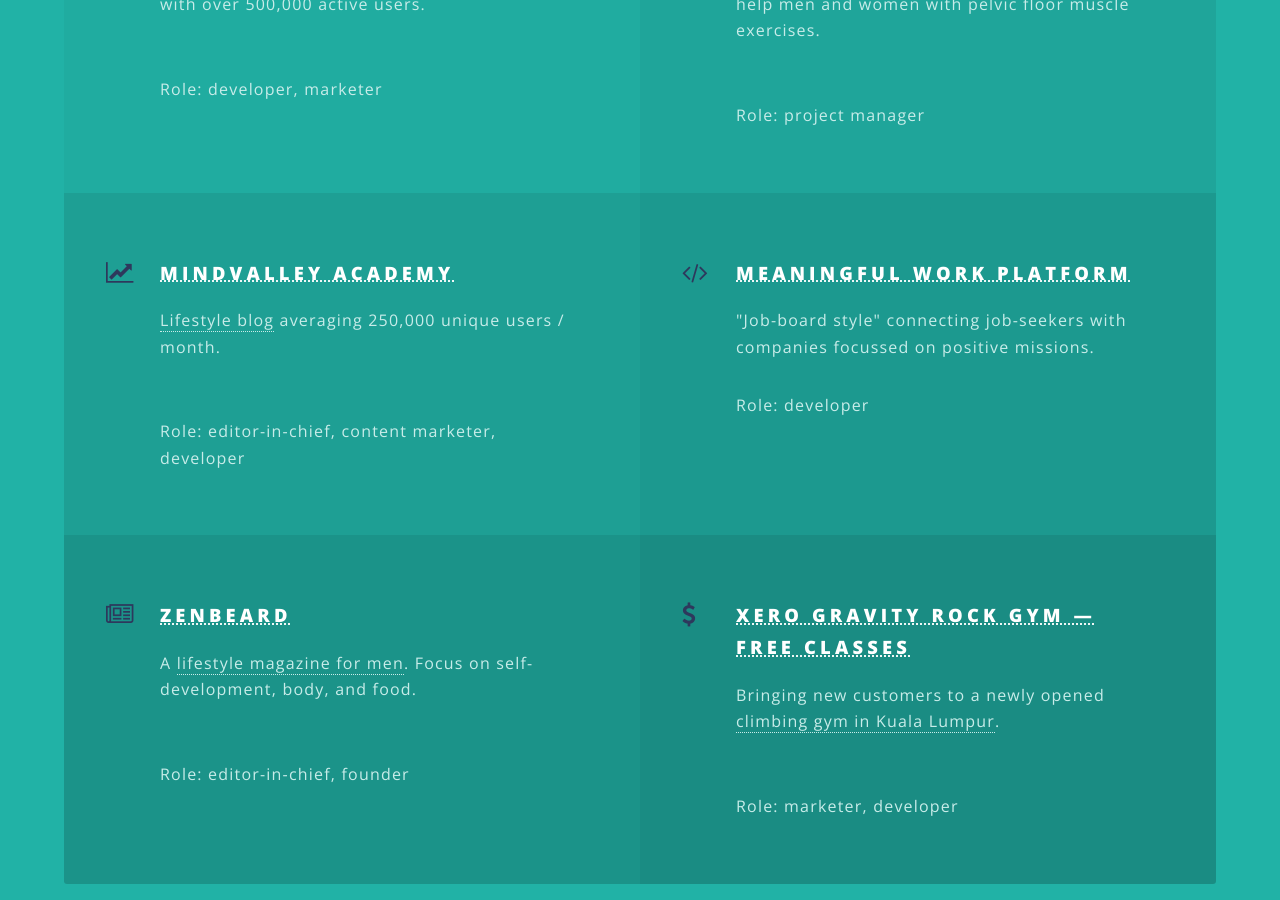
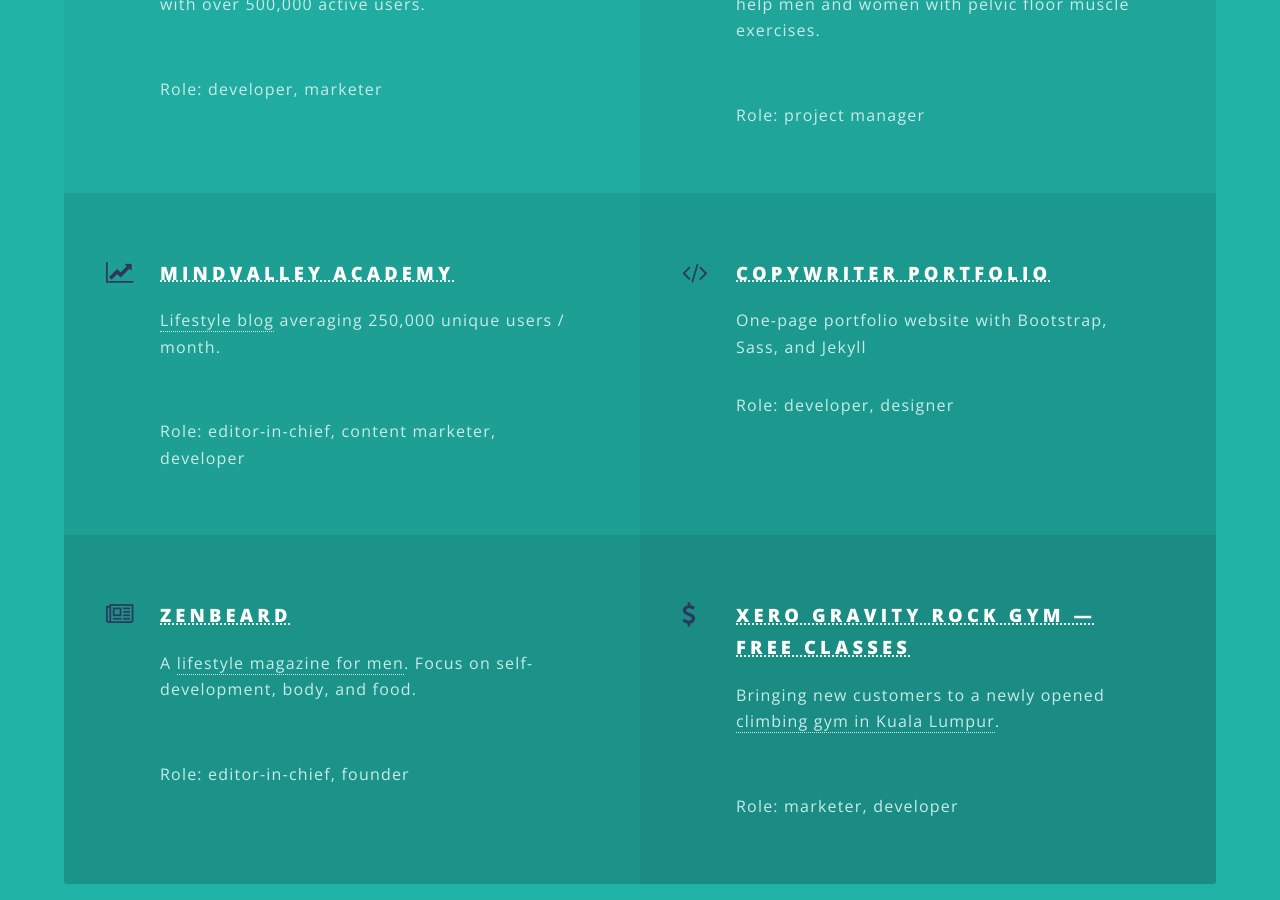
Before and after one commit to lexi89/one-page-folio, a Jekyll site: the page built from index.html, in a window 1280 px wide and 900 px high, scrolled down 3379 px. Built offline with Jekyll 4.4.1, drawn with Linux system fonts in a browser that asks for light colours.

Commit message:
add kat's portfolio

```diff
--- a/index.html
+++ b/index.html
@@ -77,8 +77,8 @@
 					<p><a href="http://blog.mindvalleyacademy.com">Lifestyle blog</a> averaging 250,000 unique users / month. </p><br><p>Role: editor-in-chief, content marketer, developer</p>
 				</li>
 				<li class="icon fa-code">
-					<a href = "https://github.com/lexi89/m-jobs"><h3 class = "dotted-underline">Meaningful work platform</h3></a>
-					<p>"Job-board style" connecting job-seekers with companies focussed on positive missions.</p><p>Role: developer</p>
+					<a href = "http://katachtelik.com/"><h3 class = "dotted-underline">Copywriter portfolio</h3></a>
+					<p>One-page portfolio website with Bootstrap, Sass, and Jekyll</p><p>Role: developer, designer</p>
 				</li>
 				<li class="icon fa-newspaper-o">
 					<a href = "http://zenbeard.com"><h3 class = "dotted-underline">Zenbeard<br></h3></a>
```
